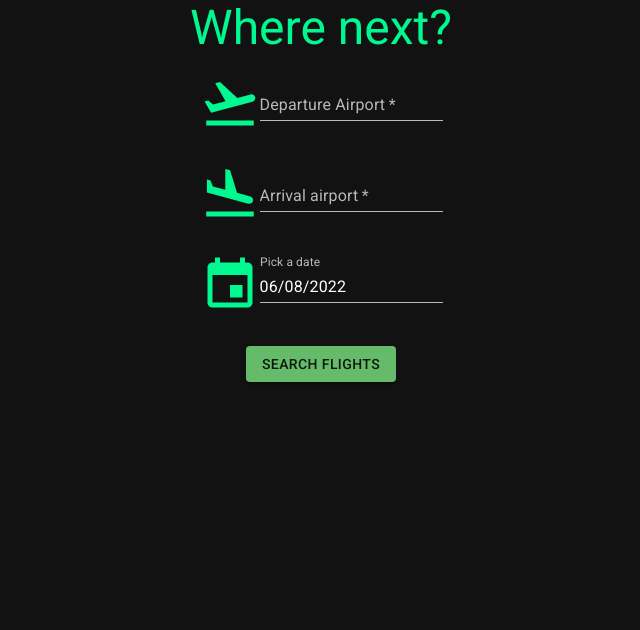
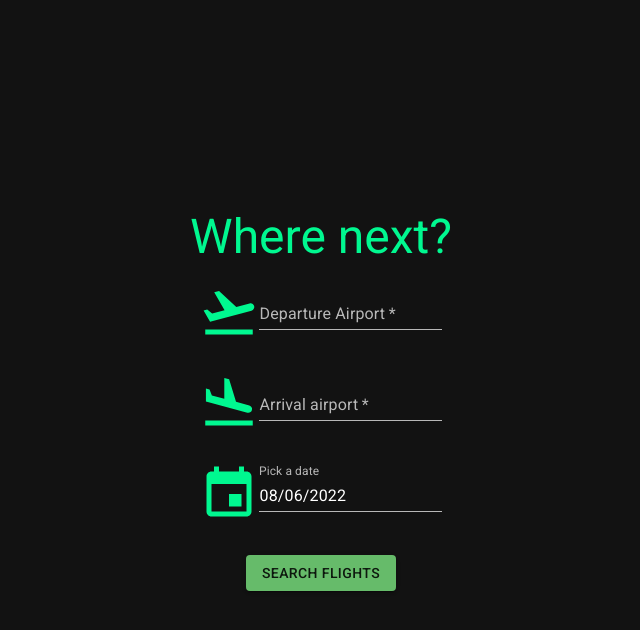
Before and after one commit to Ts-Pytham/Airline-Booking-Docker, a React (Create React App) app in the folder frontend/: page / in a window 1280 px wide. Shown: the top 630 px of the page, without its empty margins (319-959 px from the left). Built offline with nearby package versions, Linux system fonts and the light colour scheme.

Commit message:
Creación de la consulta y fin de la interfaz

```diff
--- a/frontend/public/index.html
+++ b/frontend/public/index.html
@@ -1,5 +1,5 @@
 <!DOCTYPE html>
-<html lang="en">
+<html lang="en" style="height: 100%;">
   <head>
     <meta charset="utf-8" />
     <link rel="icon" href="%PUBLIC_URL%/favicon.ico" />
@@ -30,9 +30,9 @@
     -->
     <title>React App</title>
   </head>
-  <body>
+  <body style="height: 100%;">
     <noscript>You need to enable JavaScript to run this app.</noscript>
-    <div id="root"></div>
+    <div id="root" style="height: 100%;"></div>
     <!--
       This HTML file is a template.
       If you open it directly in the browser, you will see an empty page.
--- a/frontend/src/App.css
+++ b/frontend/src/App.css
@@ -1,3 +1,4 @@
 .App {
   text-align: center;
+  height: 100%;
 }
--- a/frontend/src/App.js
+++ b/frontend/src/App.js
@@ -1,14 +1,40 @@
+import {React, useState} from 'react';
 import { AppBar } from '@mui/material';
 import { Link } from 'react-router-dom';
+import {Routes, Route} from "react-router-dom";
 import './App.css';
 import AirlineSearch from './components/AirlineSearch';
 import AirlineSearchResult from './components/AirlineSearchResult';
-import MyRoutes from './MyRoutes';
+import { useNavigate } from 'react-router-dom';
 
 function App() {
+  const [search, setSearch] = useState([]);
+  const navigate = useNavigate();
+  async function handleEvent(departureAirport, arrivalAirport, departureDate){
+    if(departureAirport !== '' && arrivalAirport !== ''){
+      const response = await fetch(`https://airline-pytham-app.azurewebsites.net/catalog/?departureAirportCode=${departureAirport}&arrivalAirportCode=${arrivalAirport}&departureDate=${departureDate}`);
+      if(response.ok){
+
+        const flights = await response.json();
+        console.log(flights);
+        setSearch(flights);
+        navigate("/search");
+      }
+      else{
+        alert("No hay ningún vuelo para ese origen y destino en esa fecha");
+      }
+
+  } else {
+    alert('Uno de los campos está vacío, por favor completelo');
+  }
+}
+
   return (
     <div className="App">
-     <MyRoutes />
+      <Routes>
+            <Route path="/" element={<AirlineSearch handleEvent={handleEvent}/>} />
+            <Route path="/search" element={<AirlineSearchResult data={search}/>} />
+        </Routes>
     </div>
   );
 }
--- a/frontend/src/MyRoutes.js
+++ /dev/null
@@ -1,15 +0,0 @@
-import React from "react";
-import {Routes, Route} from "react-router-dom";
-import AirlineSearch from "./components/AirlineSearch";
-import AirlineSearchResult from "./components/AirlineSearchResult";
-
-const MyRoutes = () => {
-    return (
-        <Routes>
-            <Route path="/" element={<AirlineSearch/>} />
-            <Route path="/search" element={<AirlineSearchResult/>} />
-        </Routes>
-    );
-}
-
-export default MyRoutes;
--- a/frontend/src/components/AirlineSearch.jsx
+++ b/frontend/src/components/AirlineSearch.jsx
@@ -10,13 +10,16 @@ import FlightTakeoffOutlinedIcon from '@mui/icons-material/FlightTakeoffOutlined
 import FlightLandOutlinedIcon from '@mui/icons-material/FlightLandOutlined';
 import InsertInvitationIcon from '@mui/icons-material/InsertInvitation';
 import { useNavigate } from 'react-router-dom';
+import { useEffect } from "react";
 
-const AirlineSearch = () => {
+const AirlineSearch = (props) => {
 
     const initialDefaults = {departureAirport : '', arrivalAirport : ''};
     const [defaults, setDefaults] = useState(initialDefaults);
-    const [value, setValue] = React.useState(Date.now());
+    const [value, setValue] = React.useState(new Date(Date.now()));
     const navigate = useNavigate();
+    const [flights, setFlights] = useState([]);
+
 
     const handleInputChange = ev => {
         setDefaults(
@@ -30,25 +33,16 @@ const AirlineSearch = () => {
         setValue(newValue);
     };
 
-    const handleButtonClick = ev => {
-        ev.preventDefault();
 
-        if(defaults.departureAirport !== '' && defaults.arrivalAirport !== ''){
-            navigate('/search');
-        }
-        else{
-            alert('Uno de los campos está vacío, por favor completelo');
-        }
-
-    }
     return(
-        <>
+        <div style={{display: 'flex', justifyContent: 'center', alignItems: 'center', height: '100%'}}>
+            <div>
                 <Typography variant="h3" gutterBottom color="primary">
                     Where next?
                 </Typography>
 
+                <Grid container spacing={3}>
 
-            <Grid container spacing={3}>
                     <Grid item xs={12} md={12}>
                     <FlightTakeoffOutlinedIcon sx={{fontSize: 60 }} color="primary" />
                         <TextField required id="departureAirport" name="departureAirport" label="Departure Airport" variant="standard" onChange={handleInputChange} />
@@ -61,20 +55,20 @@ const AirlineSearch = () => {
                         <LocalizationProvider dateAdapter={AdapterDateFns}>
                             <InsertInvitationIcon sx={{fontSize: 60 }} color="primary" />
                             <MobileDatePicker
-                        id="departure-date"
+                            id="departureDate"
                             label="Pick a date"
                             value={value}
                             onChange={handleChange}
-                        inputFormat="MM/dd/yyyy"
+                            inputFormat="dd/MM/yyyy"
                             renderInput={(params) => <TextField {...params} variant="standard"/> }/>
                         </LocalizationProvider>
                     </Grid>
                     <Grid item xs={12} md={12}>
-                    <Button variant="contained" color="success" onClick={handleButtonClick}>Search Flights</Button>
+                        <Button variant="contained" color="success" onClick={() => {props.handleEvent(defaults.departureAirport, defaults.arrivalAirport, value.toISOString().split('T')[0])}}>Search Flights</Button>
                     </Grid>
                 </Grid>
-
-        </>
+            </div>
+        </div>
     )
 }
 
--- a/frontend/src/components/AirlineSearchResult.jsx
+++ b/frontend/src/components/AirlineSearchResult.jsx
@@ -7,18 +7,46 @@ import { LocalizationProvider } from '@mui/x-date-pickers/LocalizationProvider';
 import { MobileDatePicker } from '@mui/x-date-pickers/MobileDatePicker';
 import { Grid } from "@mui/material";
 import CardAirline from "./CardAirline";
+import NavBar from "./NavBar";
 
 
 
 const AirlineSearchResult = (props) =>{
+
+    const getTimeDifference = (date1, date2) => {
+        const diff = date1.getTime() - date2.getTime();
+        const hours = Math.floor(diff / (1000 * 60 * 60));
+        const minutes = Math.floor(diff / (1000 * 60)) % 60;
+        return `${hours}h ${minutes}m`;
+    };
+
+    const formatDate = (date) => {
+        let hours = date.getHours();
+        let minutes = date.getMinutes();
+        let ampm = hours >= 12 ? 'pm' : 'am';
+        hours = hours % 12;
+        hours = hours ? hours : 12;
+        minutes = minutes < 10 ? '0'+minutes : minutes;
+        let strTime = hours + ':' + minutes + ' ' + ampm;
+        return strTime;
+    }
+
+    const flights = props.data.map(flight => <CardAirline marginTop="30" marginBottom="10"
+                                    ticketPrice={flight.ticketPrice} departureAirportCode={flight.departureAirportCode}
+                                    arrivalAirportCode={flight.arrivalAirportCode} flightNumber={flight.flightNumber}
+                                    departureAirportHour={formatDate(new Date(flight.departureDate))}
+                                    arrivalAirportHour={formatDate(new Date(flight.arrivalDate))}
+                                    EstimatedTime={getTimeDifference(new Date(flight.arrivalDate), new Date(flight.departureDate))}/>);
     return(
-        <>
-            <Grid container spacing={2}>
+        <div style={{padding:"20px 0px"}} >
+
+            <Grid container spacing={2} >
                 <Grid item xs={3} md={3}>
                 <TextField
                         disabled
                         id="departureAirport"
                         label="From"
+                        value={props.data[0].departureAirportCode}
                         InputProps={{
                             readOnly: true,
                         }}
@@ -30,6 +58,7 @@ const AirlineSearchResult = (props) =>{
                         disabled
                         id="arrivalAirport"
                         name="arrivalAirport"
+                        value={props.data[0].arrivalAirportCode}
                         label="To"
                         InputProps={{
                             readOnly: true,
@@ -43,14 +72,15 @@ const AirlineSearchResult = (props) =>{
                             disabled
                             id="departureDate"
                             name="departureDate"
+                            value={props.data[0].departureDate}
                             label="Pick a date"
-                            inputFormat="MM/dd/yyyy"
+                            inputFormat="dd/MM/yyyy"
                             renderInput={(params) => <TextField {...params} variant="standard"/> }/>
                         </LocalizationProvider>
                 </Grid>
 
                 <Grid item xs={3} md={3}>
-                    <Button>
+                    <Button component="a" href="/">
                         Atrás
                     </Button>
                 </Grid>
@@ -61,13 +91,11 @@ const AirlineSearchResult = (props) =>{
                 Select your flight
             </Typography>
 
-            <CardAirline marginTop="30" marginBottom="10" flightNumber="123" ticketPrice="200" departureAirportCode="LGW" arrivalAirportCode="MAD" />
+            {
+                flights.length > 0 && flights
+            }
 
-            <CardAirline marginBottom="10"/>
-
-            <CardAirline/>
-
-        </>
+        </div>
     )
 
 }
--- a/frontend/src/components/CardAirline.jsx
+++ b/frontend/src/components/CardAirline.jsx
@@ -17,7 +17,7 @@ const CardAirline = (props) =>{
                             </Typography>
 
                             <Typography sx={{ fontSize: 20 }} color="primary" gutterBottom>
-                                10:00
+                                {props.departureAirportHour}
                             </Typography>
 
                         </Grid>
@@ -29,7 +29,7 @@ const CardAirline = (props) =>{
                             </Typography>
 
                             <Typography sx={{ fontSize: 20 }} color="primary" gutterBottom>
-                                12:15
+                                {props.arrivalAirportHour}
                             </Typography>
 
                         </Grid>
@@ -51,7 +51,7 @@ const CardAirline = (props) =>{
                         <Grid item>
                             <AccessTimeIcon sx={{fontSize: 30 }} color="primary" />
                             <Typography sx={{ fontSize: 16 }} color="primary" gutterBottom>
-                                2h15m
+                                {props.EstimatedTime}
                             </Typography>
                         </Grid>
 
--- /dev/null
+++ b/frontend/src/components/NavBar.jsx
@@ -0,0 +1,20 @@
+import React from 'react'
+import AppBar from '@mui/material/AppBar'
+import Toolbar from '@mui/material/Toolbar'
+import Typography from '@mui/material/Typography'
+
+const NavBar = () => {
+  return (
+    <div>
+        <AppBar position="static">
+          <Toolbar disableGutters>
+            <Typography variant="h6">
+
+            </Typography>
+          </Toolbar>
+        </AppBar>
+    </div>
+  )
+}
+
+export default NavBar
```
Lines whose indentation alone changed are shown as unchanged.
